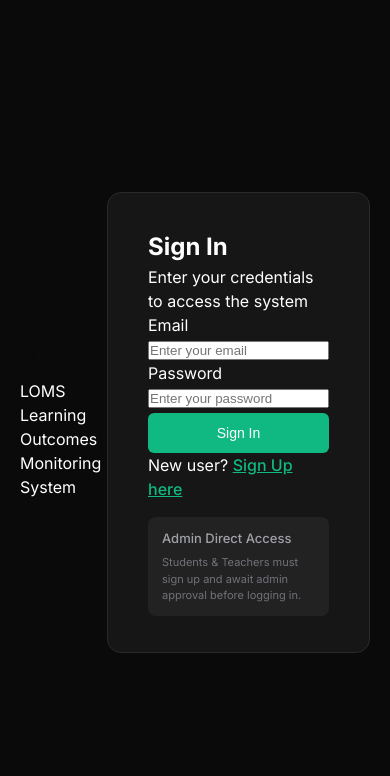
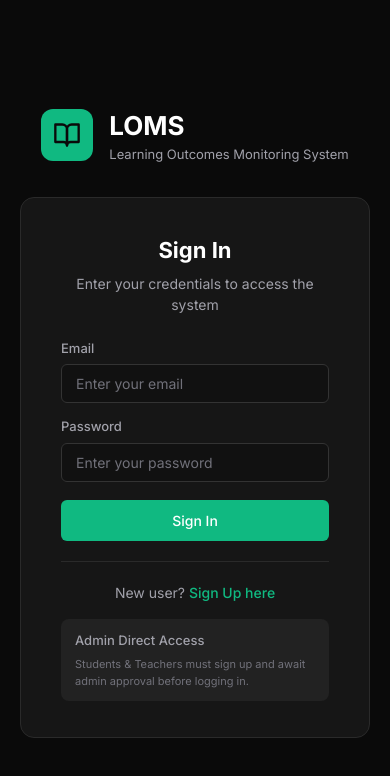
Before and after one commit to apkamalesh/loms-frontend, a React (Create React App) app: page /login in a window 390 px wide. Shown: the top 776 px of the page. Built offline with nearby package versions, Linux system fonts and the light colour scheme.

Commit message:
feat: add mobile responsive styles to index.css

```diff
--- a/src/index.css
+++ b/src/index.css
@@ -1,165 +1,138 @@
 @import url('https://fonts.googleapis.com/css2?family=Inter:wght@300;400;500;600;700&display=swap');
+*,*::before,*::after{box-sizing:border-box;margin:0;padding:0}
+:root{
+  --bg:#0a0a0a;--bg2:#111;--card:#1a1a1a;--hover:#222;
+  --border:#2a2a2a;--border2:#333;
+  --text:#fff;--text2:#a1a1aa;--muted:#71717a;
+  --accent:#10b981;--accent-h:#059669;--accent-l:rgba(16,185,129,.12);
+  --danger:#ef4444;--danger-l:rgba(239,68,68,.12);
+  --warn:#f59e0b;--warn-l:rgba(245,158,11,.12);
+  --r:10px;--r2:6px;--t:.2s ease;
+}
+body{font-family:'Inter',sans-serif;background:var(--bg);color:var(--text);line-height:1.5;-webkit-font-smoothing:antialiased}
+a{color:inherit;text-decoration:none}
+button{cursor:pointer;font-family:inherit}
+input,select,textarea{font-family:inherit;outline:none}
+::-webkit-scrollbar{width:6px}
+::-webkit-scrollbar-track{background:var(--bg2)}
+::-webkit-scrollbar-thumb{background:var(--border2);border-radius:3px}
 
-/* 1. RESET & VARIABLES */
-*, *::before, *::after { box-sizing: border-box; margin: 0; padding: 0; }
+/* Layout */
+.layout{display:flex;min-height:100vh}
+.main-content{flex:1;overflow-y:auto}
+.page{padding:32px}
+.page-header{margin-bottom:28px}
+.page-title{font-size:26px;font-weight:700}
+.page-subtitle{font-size:14px;color:var(--text2);margin-top:4px}
+.page-header-row{display:flex;justify-content:space-between;align-items:flex-start;margin-bottom:28px}
 
-:root {
-  --bg: #0a0a0a; --bg2: #111; --card: #1a1a1a; --hover: #222;
-  --border: #2a2a2a; --border2: #333;
-  --text: #fff; --text2: #a1a1aa; --muted: #71717a;
-  --accent: #10b981; --accent-h: #059669; --accent-l: rgba(16,185,129,.12);
-  --danger: #ef4444; --danger-l: rgba(239,68,68,.12);
-  --warn: #f59e0b; --warn-l: rgba(245,158,11,.12);
-  --r: 10px; --r2: 6px; --t: .2s ease;
-}
+/* Cards */
+.card{background:var(--card);border:1px solid var(--border);border-radius:var(--r);padding:20px}
+.card+.card{margin-top:16px}
 
-body {
-  font-family: 'Inter', sans-serif;
-  background: var(--bg);
-  color: var(--text);
-  line-height: 1.5;
-  -webkit-font-smoothing: antialiased;
-  overflow-x: hidden; /* Prevents messy side-scrolling */
-}
+/* Stats */
+.stats-grid{display:grid;grid-template-columns:repeat(auto-fit,minmax(170px,1fr));gap:16px;margin-bottom:28px}
+.stat-card{background:var(--card);border:1px solid var(--border);border-radius:var(--r);padding:20px}
+.stat-label{font-size:13px;color:var(--text2);display:flex;justify-content:space-between;align-items:center;margin-bottom:12px}
+.stat-value{font-size:36px;font-weight:700}
+.stat-value.green{color:var(--accent)}
 
-/* 2. CORE LAYOUT */
-.layout {
-  display: flex;
-  min-height: 100vh;
-  width: 100%;
-}
+/* Two col */
+.two-col{display:grid;grid-template-columns:1fr 1fr;gap:20px}
 
-.main-content {
-  flex: 1;
-  overflow-y: auto;
-  min-width: 0; /* Important for grid stability */
-  background: var(--bg);
-  display: flex;
-  flex-direction: column;
-}
+/* Buttons */
+.btn{display:inline-flex;align-items:center;gap:8px;padding:9px 18px;border-radius:var(--r2);font-size:14px;font-weight:500;border:none;transition:all var(--t)}
+.btn-primary{background:var(--accent);color:#fff}
+.btn-primary:hover{background:var(--accent-h)}
+.btn-secondary{background:var(--hover);color:var(--text);border:1px solid var(--border2)}
+.btn-secondary:hover{background:var(--border2)}
+.btn-danger{background:var(--danger-l);color:var(--danger);border:1px solid rgba(239,68,68,.2)}
+.btn-danger:hover{background:rgba(239,68,68,.2)}
+.btn-success{background:var(--accent-l);color:var(--accent);border:1px solid rgba(16,185,129,.2)}
+.btn-success:hover{background:rgba(16,185,129,.2)}
+.btn-sm{padding:6px 12px;font-size:13px}
 
-.page {
-  padding: 32px;
-  max-width: 1400px;
-  width: 100%;
-  margin: 0 auto;
-}
+/* Forms */
+.form-group{display:flex;flex-direction:column;gap:6px}
+.form-label{font-size:13px;font-weight:500;color:var(--text2)}
+.form-input{background:var(--bg2);border:1px solid var(--border2);border-radius:var(--r2);color:var(--text);padding:10px 14px;font-size:14px;transition:border-color var(--t);width:100%}
+.form-input:focus{border-color:var(--accent)}
+.form-input::placeholder{color:var(--muted)}
+.form-row{display:grid;grid-template-columns:1fr 1fr;gap:16px}
+.form-stack{display:flex;flex-direction:column;gap:14px}
 
-/* 3. SIDEBAR (PC & Slide-in Logic) */
-.sidebar {
-  width: 260px;
-  background: var(--bg2);
-  border-right: 1px solid var(--border);
-  display: flex;
-  flex-direction: column;
-  position: sticky;
-  top: 0;
-  height: 100vh;
-  flex-shrink: 0;
-  transition: transform 0.3s cubic-bezier(0.4, 0, 0.2, 1);
-  z-index: 1000;
-}
+/* Table */
+.table-wrap{overflow-x:auto}
+table{width:100%;border-collapse:collapse}
+thead tr{border-bottom:1px solid var(--border)}
+th{padding:11px 16px;text-align:left;font-size:12px;font-weight:600;color:var(--muted);text-transform:uppercase;letter-spacing:.05em}
+td{padding:14px 16px;font-size:14px;color:var(--text2)}
+tbody tr{border-bottom:1px solid var(--border);transition:background var(--t)}
+tbody tr:last-child{border-bottom:none}
+tbody tr:hover{background:var(--hover)}
+td.bold{color:var(--text);font-weight:500}
 
-/* Mobile Toggle Buttons */
-.mobile-toggle {
-  display: none; /* Hidden on Desktop */
-  background: var(--card);
-  border: 1px solid var(--border);
-  color: white;
-  padding: 8px;
-  border-radius: 8px;
-  margin: 20px 20px 0;
-  cursor: pointer;
-  width: fit-content;
-}
+/* Badge */
+.badge{display:inline-flex;align-items:center;padding:3px 10px;border-radius:20px;font-size:12px;font-weight:500}
+.badge-green{background:var(--accent-l);color:var(--accent)}
+.badge-red{background:var(--danger-l);color:var(--danger)}
+.badge-yellow{background:var(--warn-l);color:var(--warn)}
+.badge-gray{background:var(--hover);color:var(--muted)}
+.badge-blue{background:rgba(59,130,246,.12);color:#60a5fa}
 
-.mobile-close {
-  display: none; /* Hidden on Desktop */
-}
+/* Modal */
+.modal-overlay{position:fixed;inset:0;background:rgba(0,0,0,.7);display:flex;align-items:center;justify-content:center;z-index:1000;padding:20px}
+.modal{background:var(--bg2);border:1px solid var(--border2);border-radius:12px;padding:28px;width:100%;max-width:520px;max-height:90vh;overflow-y:auto}
+.modal-title{font-size:18px;font-weight:600;margin-bottom:20px}
+.modal-actions{display:flex;gap:10px;justify-content:flex-end;margin-top:24px}
 
-/* 4. DASHBOARD COMPONENTS */
-.stats-grid {
-  display: grid;
-  grid-template-columns: repeat(auto-fit, minmax(240px, 1fr));
-  gap: 16px;
-  margin-bottom: 28px;
-}
+/* Section */
+.section-title{font-size:16px;font-weight:600}
+.empty-state{text-align:center;padding:48px;color:var(--muted);font-size:14px}
 
-.stat-card {
-  background: var(--card);
-  border: 1px solid var(--border);
-  border-radius: var(--r);
-  padding: 24px;
-}
+/* List items */
+.list-item{display:flex;align-items:center;justify-content:space-between;padding:12px 14px;background:var(--hover);border-radius:8px;margin-bottom:8px;border:1px solid var(--border)}
+.list-item-title{font-weight:600;color:var(--text);font-size:14px}
+.list-item-sub{font-size:12px;color:var(--muted)}
 
-.stat-value { font-size: 36px; font-weight: 700; margin-top: 8px; }
-.stat-value.green { color: var(--accent); }
+/* LO items */
+.lo-item{background:var(--hover);border:1px solid var(--border);border-radius:var(--r2);padding:14px 16px;display:flex;align-items:center;gap:12px;margin-bottom:8px}
+.lo-info{flex:1}
+.lo-code{font-size:13px;font-weight:600;color:var(--text)}
+.lo-desc{font-size:12px;color:var(--muted);margin-top:2px}
 
-.two-col {
-  display: grid;
-  grid-template-columns: 1fr 1fr;
-  gap: 20px;
-}
+/* Progress */
+.progress-wrap{width:80px;height:6px;background:var(--border);border-radius:3px;overflow:hidden}
+.progress-fill{height:100%;border-radius:3px;background:var(--accent);transition:width .4s}
+.progress-fill.red{background:var(--danger)}
 
-/* 5. UI ELEMENTS */
-.card { background: var(--card); border: 1px solid var(--border); border-radius: var(--r); padding: 20px; }
-.btn { display: inline-flex; align-items: center; gap: 8px; padding: 9px 18px; border-radius: var(--r2); font-size: 14px; font-weight: 500; border: none; transition: all var(--t); }
-.btn-primary { background: var(--accent); color: #fff; }
+/* Spinner */
+.spinner{width:32px;height:32px;border:3px solid var(--border);border-top-color:var(--accent);border-radius:50%;animation:spin .7s linear infinite;margin:60px auto}
+@keyframes spin{to{transform:rotate(360deg)}}
 
-.table-wrap { overflow-x: auto; border: 1px solid var(--border); border-radius: var(--r); }
-table { width: 100%; border-collapse: collapse; min-width: 600px; }
-th, td { padding: 14px 16px; text-align: left; border-bottom: 1px solid var(--border); }
+/* Error box */
+.error-box{background:var(--danger-l);border:1px solid rgba(239,68,68,.3);border-radius:var(--r2);padding:12px 16px;color:var(--danger);font-size:14px;margin-bottom:16px}
+.info-box{background:var(--accent-l);border:1px solid rgba(16,185,129,.3);border-radius:var(--r2);padding:12px 16px;color:var(--accent);font-size:14px;margin-bottom:16px}
+.warn-box{background:var(--warn-l);border:1px solid rgba(245,158,11,.3);border-radius:var(--r2);padding:12px 16px;color:var(--warn);font-size:14px;margin-bottom:16px}
 
-/* 6. AUTH PAGES (Login Alignment) */
-.auth-page {
-  min-height: 100vh;
-  display: flex;
-  align-items: center;
-  justify-content: center;
-  padding: 20px;
-}
+/* Auth pages */
+.auth-page{min-height:100vh;background:var(--bg);display:flex;flex-direction:column;align-items:center;justify-content:center;padding:20px}
+.auth-logo{display:flex;align-items:center;gap:16px;margin-bottom:32px}
+.auth-logo-icon{width:52px;height:52px;background:var(--accent);border-radius:12px;display:flex;align-items:center;justify-content:center}
+.auth-logo-title{font-size:26px;font-weight:700}
+.auth-logo-sub{font-size:13px;color:var(--text2)}
+.auth-card{background:#161616;border:1px solid var(--border);border-radius:14px;padding:36px 40px;width:100%;max-width:480px}
+.auth-title{font-size:22px;font-weight:700;text-align:center;margin-bottom:6px}
+.auth-subtitle{font-size:14px;color:var(--text2);text-align:center;margin-bottom:24px}
+.auth-divider{height:1px;background:var(--border);margin:20px 0}
+.auth-switch{text-align:center;font-size:14px;color:var(--text2)}
+.auth-switch a{color:var(--accent);cursor:pointer;font-weight:500}
+.auth-switch a:hover{text-decoration:underline}
 
-.auth-card {
-  background: #161616;
-  border: 1px solid var(--border);
-  border-radius: 14px;
-  padding: 36px 40px;
-  width: 100%;
-  max-width: 480px;
-}
+/* Tabs */
+.tabs{display:flex;gap:4px;background:var(--hover);padding:4px;border-radius:8px;margin-bottom:20px;width:fit-content}
+.tab{padding:7px 16px;border-radius:6px;font-size:14px;font-weight:500;cursor:pointer;border:none;background:transparent;color:var(--text2);transition:all var(--t)}
+.tab.active{background:var(--card);color:var(--text)}
 
-/* 7. MOBILE BREAKPOINTS (The Slide Fix) */
-@media (max-width: 900px) {
-  .mobile-toggle { display: flex; } /* Show Hamburger on Mobile */
-
-  .sidebar {
-    position: fixed;
-    left: 0;
-    top: 0;
-    transform: translateX(-100%); /* Slide it off-screen to the left */
-  }
-
-  /* When JS adds the .open class */
-  .sidebar.open {
-    transform: translateX(0); /* Slide in */
-    box-shadow: 10px 0 50px rgba(0,0,0,0.8);
-  }
-
-  .mobile-close {
-    display: block;
-    background: transparent;
-    border: none;
-    color: var(--text2);
-  }
-
-  .sidebar-overlay {
-    position: fixed;
-    inset: 0;
-    background: rgba(0,0,0,0.7);
-    z-index: 999;
-  }
-
-  .page { padding: 16px; }
-  .stats-grid { grid-template-columns: 1fr; }
-  .two-col { grid-template-columns: 1fr; }
-}
+/* Pending badge */
+.pending-dot{width:8px;height:8px;border-radius:50%;background:var(--warn);display:inline-block;margin-right:6px}
```
